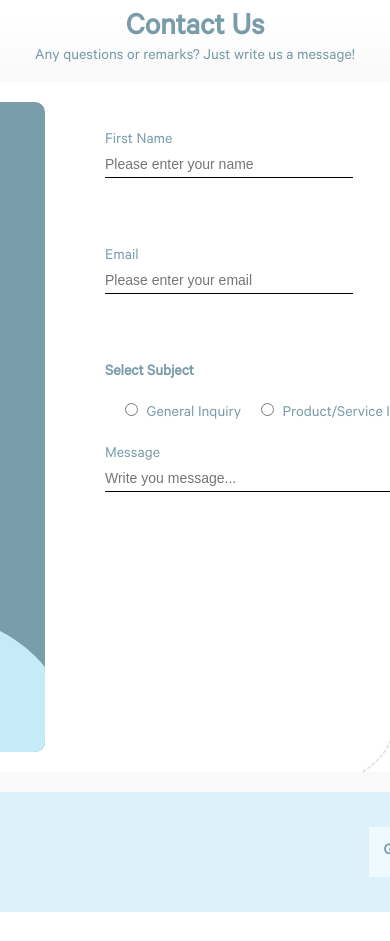
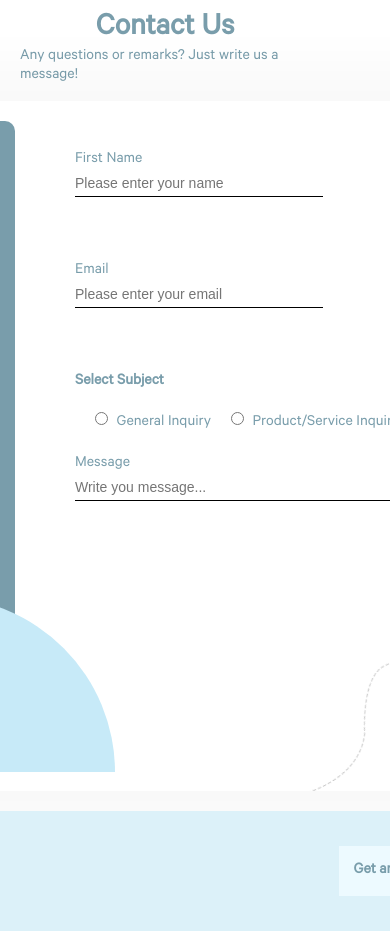
Before and after one commit to Milana-tech/Circle-Solutions-Group-IT1B, a PHP site: page /Milana-tech-Circle-Solutions-Group-IT1B/pages/contact-us.html in a window 390 px wide; the page is wider, and only the part inside the window is pictured. Before the commit the page ends 912 px from the top of that part, so only its background shows below. Run offline with PHP 8.4, Linux system fonts and the light colour scheme.

Commit message:
made checkout page responsive, fixed minor errors, repeats in the code

```diff
--- a/root/css/contact.css
+++ b/root/css/contact.css
@@ -14,7 +14,7 @@
 
 main
 {
-    padding: 10px;
+    padding: 10px 80px 10px 20px;
 }
 
 body
@@ -24,13 +24,19 @@
 
 .circle
 {
-    width: 270px;
+    /* width: 270px;
     height: 270px;
     background-color: #C7EAF8;
-    border-radius: 100%;
+    border-radius: 100%; */
+    width: 350px;
+    height: 175px;
+    background-color: #C7EAF8;
+    border-radius: 270px 270px 0 0;
     position: absolute;
-    bottom: -135px;
-    right: -30px;
+    bottom: -1px;
+    right: -100px;
+    /* bottom: -90px;
+    right: -70px; */
 }
 
 .circle2
@@ -40,7 +46,7 @@
     background-color: rgba(220, 241, 249, 0.50);
     border-radius: 100%;
     position: absolute;
-    bottom: 20px;
+    bottom: 70px;
     right: 110px;
 }
 
@@ -77,7 +83,6 @@
     height: 650px;
     background-color: #799DAB;
     position: relative;
-    overflow: hidden;
 }
 
 .content
@@ -153,7 +158,7 @@
 .flex
 {
     display: flex;
-    padding-bottom: 50px;
+    padding-bottom: 45px;
 }
 
 .position
--- a/root/pages/checkout.html
+++ b/root/pages/checkout.html
@@ -17,6 +17,7 @@
                     <img src="../images/arrow.png" alt="Arrow">
                 </a>
             </div>
+            <div class="home">
                 <div class="left">
                     <div class="header01">
                         <p class="head">Personal</p>
@@ -94,6 +95,7 @@
                     </div>
                 </div>
             </div>
+        </div>
     </main>
 </body>
 
```
Also changed, not shown: root/css/checkout.css (+74 -0 lines). Lines whose indentation alone changed are shown as unchanged.
